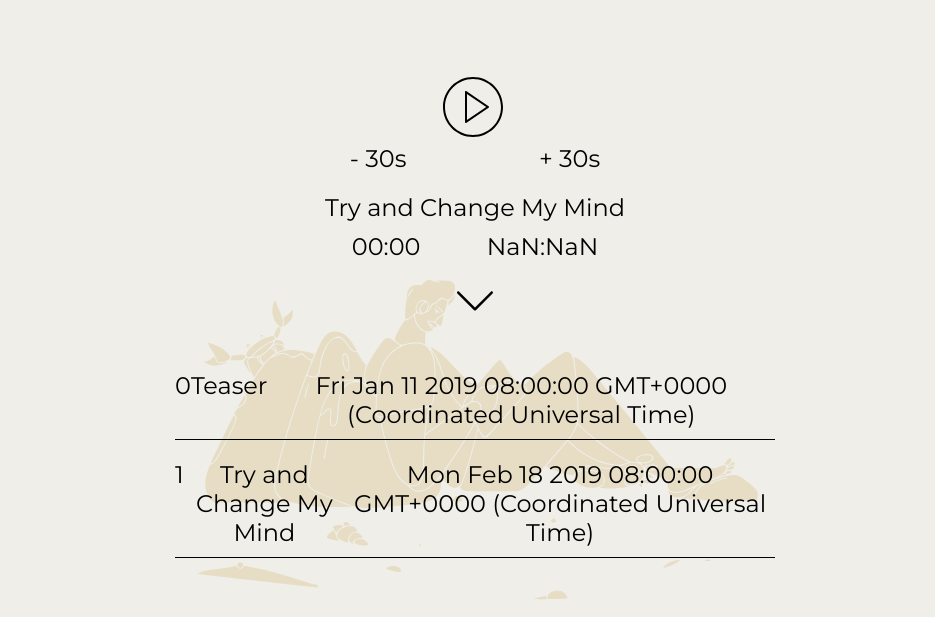
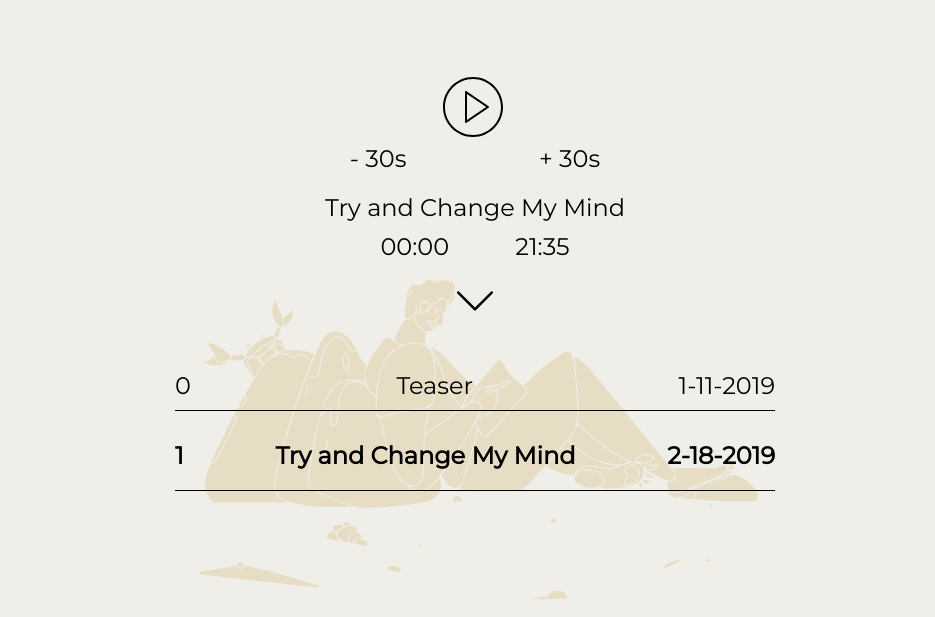
Before and after one commit to ibgrav/uc-nerd, a website: page public/index.html in a window 1280 px wide. Shown: the part 183-800 px from the top of the page, without its empty margins (165-1100 px from the left). Drawn offline with Linux system fonts and the light colour scheme.

Commit message:
added episodes list

```diff
--- a/public/index.html
+++ b/public/index.html
@@ -130,6 +130,11 @@
 
         .episode-date {
             float: right;
+        }
+
+        .episode.episodeClick {
+            font-weight: bold;
+            padding: 20px 0;
         }
 
         @media screen and (max-width: 900px) {
@@ -367,30 +372,20 @@
                 episode = urlVars.e;
             } else episode = jData.item.length - 1
 
-            podTitle.innerHTML = jData.item[episode].title;
-            podDescription.innerHTML = jData.item[episode].description;
-
-            player.src = jData.item[episode].enclosure;
-
-            setTimeout(function(){
-                var durationMin = Number.parseFloat(player.duration / 60).toFixed(0);
-                var durationSec = Number.parseFloat(player.duration % 60).toFixed(0);
-
-                podTimeEnd.innerHTML = returnTime(durationSec, durationMin);
-            }, 2000);
-
             var episodeList = '';
             var episodeDate = '';
             for(i=0; i < jData.item.length; i++){
                 episodeDate = new Date(jData.item[i].pubDate);
+                episodeDate =  (episodeDate.getMonth() + 1) + "-" + episodeDate.getDate() + "-" + episodeDate.getFullYear();
                 episodeList += '<div class="episode" data-e="'+ i +'">'+
                                 '<div class="episode-number">'+ i +'</div>'+
                                 '<div class="episode-title">'+ jData.item[i].title +'</div>'+
                                 '<div class="episode-date">'+ episodeDate +'</div></div>';
             }
+            podEpisodes.innerHTML = episodeList;
+            episodes = document.getElementsByClassName('episode');
 
-            podEpisodes.innerHTML = episodeList;
-            console.log(episodeList);
+            setPlayer();
 
             playBtn.addEventListener('click', function () {
                 document.querySelector('#pod-player').play();
@@ -414,19 +409,46 @@
                 podExpand.parentElement.classList.toggle('expand');
             });
 
-            episodes = document.getElementsByClassName('episodes');
-            episodes.addEventListener('click', function(){
+            for(var j=0; j<episodes.length; j++){
+                episodes[j].addEventListener('click', function(){
+                    if(!this.classList.contains('episodeClick')){
+                        // for(var v=0; v<episodes.length; v++){
+                        //     this.classList.remove('episodeClick');
+                        // }
+                        // this.classList.add('episodeClick');
 
-            });
+                        episode = this.dataset.e;
+                        console.log(episode);
+                        setPlayer();
+                    }
+                });
+            }
         }
 
         player.ontimeupdate = function () {
             var clockSec = Number.parseFloat(player.currentTime).toFixed(0) % 60;
             var clockMin = Math.floor(Number.parseFloat(player.currentTime).toFixed(0) / 60);
 
-            if(player.currentTime == 0) podTimeEnd.innerHTML = jData.item[episode].duration;
             podTime.innerHTML = returnTime(clockSec, clockMin);
         };
+
+        function setPlayer(){
+            pauseBtn.parentElement.classList.remove('play-clicked');
+
+            podTitle.innerHTML = jData.item[episode].title;
+            podDescription.innerHTML = jData.item[episode].description;
+
+            player.src = jData.item[episode].enclosure;
+
+            var itunesDuration = String(jData.item[episode].itunesduration);
+            if(itunesDuration.substring(0,2) == '00') podTimeEnd.innerHTML = itunesDuration.slice(3, 8);
+            else podTimeEnd.innerHTML = itunesDuration;
+
+            for(var k=0; k<episodes.length; k++){
+                if(episode == episodes[k].dataset.e) episodes[k].classList.add('episodeClick');
+                else episodes[k].classList.remove('episodeClick');
+            }
+        }
 
         function returnTime(clockSec, clockMin) {
             if (clockSec < 10) {
```
Also changed, not shown: 1 other file.
